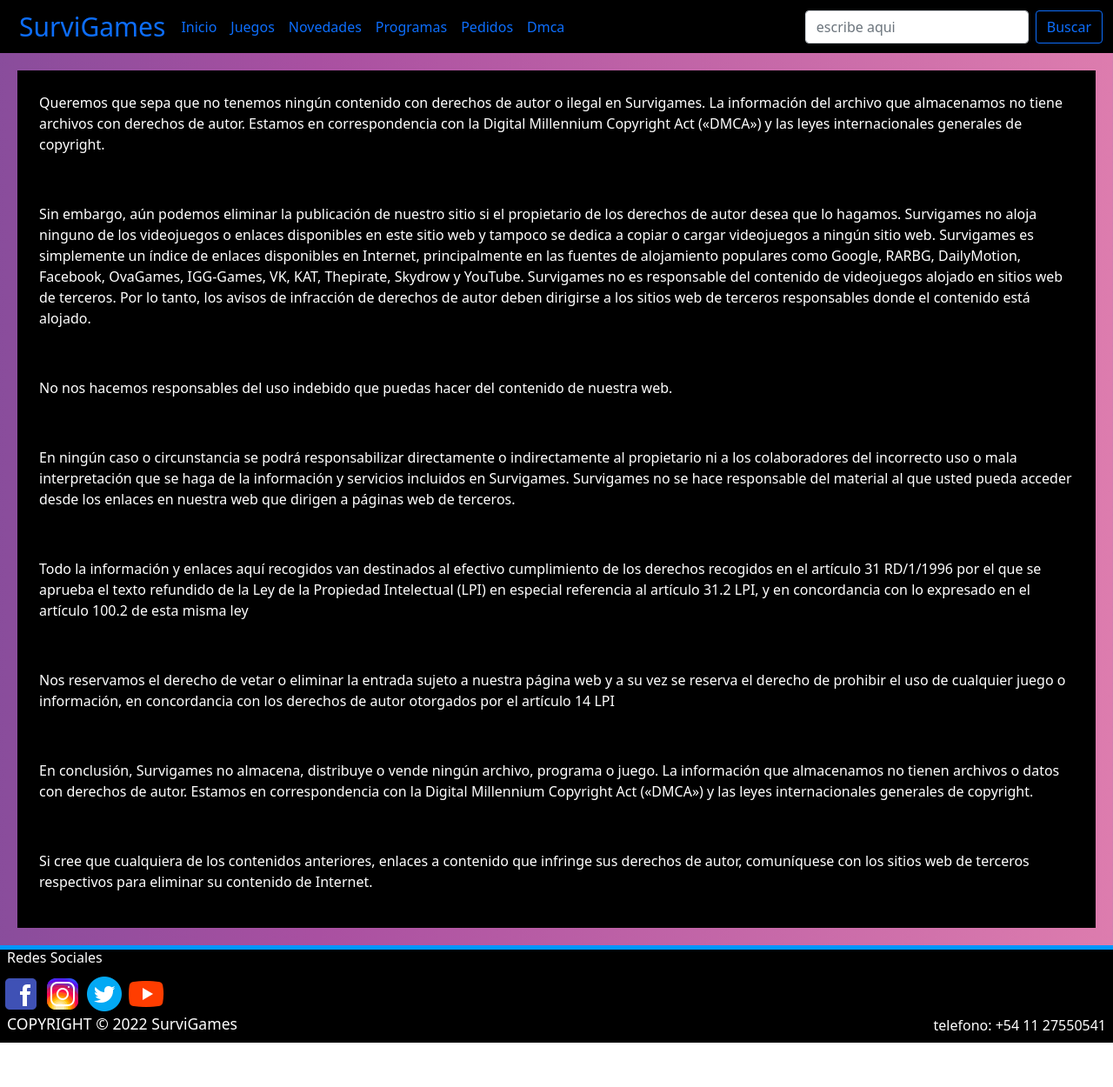
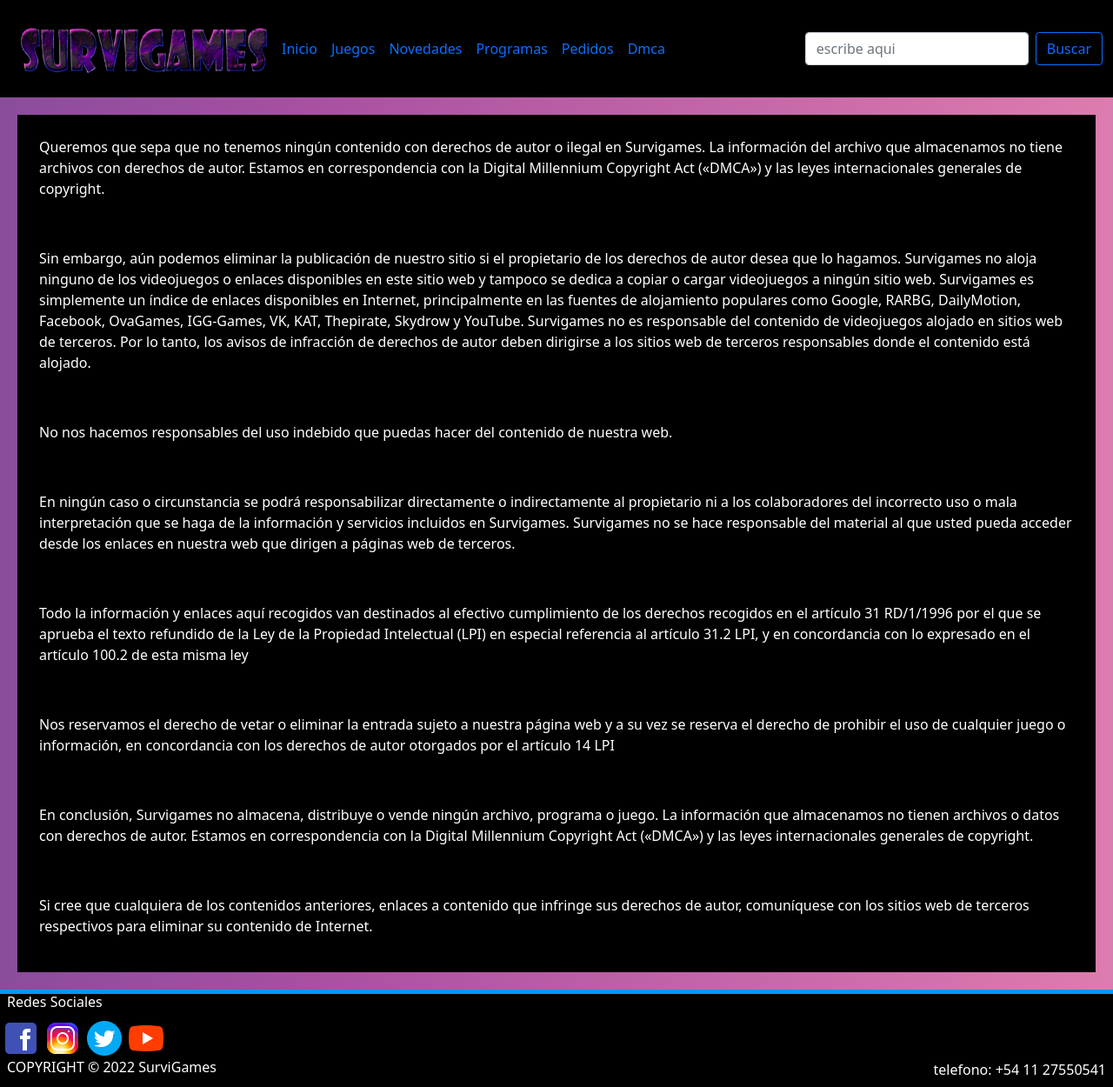
Before and after one commit to PabloBrunn/Survigames, a plain HTML site: page pages/dmca.html in a window 1280 px wide. Shown: the whole page at 87% size. Before the commit the page ends 1199 px from the top, so only its background shows below. Drawn offline with nearby package versions, Linux system fonts and the light colour scheme.

Commit message:
cambie logo y agregue extend

```diff
--- a/pages/dmca.html
+++ b/pages/dmca.html
@@ -14,7 +14,7 @@
 
     <nav class="navbar navbar-expand-lg bg-dark">
         <div class="container-fluid">
-            <a class="titulo" href="../index.html">SurviGames</a>
+            <a class="titulo" href="../index.html"><img src="../img/Survigames.png" alt="logo"></a>
             <button class="navbar-toggler" type="button" data-bs-toggle="collapse" data-bs-target="#navbarSupportedContent" aria-controls="navbarSupportedContent" aria-expanded="false" aria-label="Toggle navigation">
                 <h3 class="navbar-brand">Menu</h3>
             </button>
--- /dev/null
+++ b/scss/layout/_extend.scss
@@ -0,0 +1,4 @@
+.textFooter{
+    font-size: 1rem;
+    padding-left: 0.5rem;
+}
--- a/scss/layout/_navBarra.scss
+++ b/scss/layout/_navBarra.scss
@@ -10,9 +10,10 @@
 }
 
 .titulo{
-    text-decoration: none;
-    font-size: 30px;
-    margin: 0px 10px 0px 10px;
+    img{
+        height: 6rem;
+        width: 19rem;
+    }
 }
 
 .btn{
--- a/scss/layout/_pieDePagina.scss
+++ b/scss/layout/_pieDePagina.scss
@@ -3,8 +3,7 @@
     border-top: 5px solid #0096FF;
     color: white;
         .redSo{
-            font-size: 1rem;
-            padding-left: 0.5rem;
+            @extend .textFooter;
         }
         .redesSociales{
             list-style: none;
@@ -21,8 +20,7 @@
             justify-content: space-between;
         }
         .copy{
-            font-size: 1.1rem;
-            padding-left: 0.5rem;
+            @extend .textfooter;
         }
         .telefono{
             margin-bottom: 0%;
--- a/scss/style.scss
+++ b/scss/style.scss
@@ -1,6 +1,7 @@
 @import "./layout/reset";
 @import "./layout/variables";
 @import "./layout/mixin";
+@import "./layout/extend";
 @import "./layout/body";
 @import "./layout/paginaDestacados";
 @import "./layout/paginaProgramas";
```
Also changed, not shown: index.html (+1 -1 lines), pages/juegos.html (+1 -1 lines), pages/novedades.html (+1 -1 lines), pages/pedidos.html (+1 -1 lines), pages/programas.html (+1 -1 lines), estilos/style.css, img/Survigames.png (added), 1 other file.
